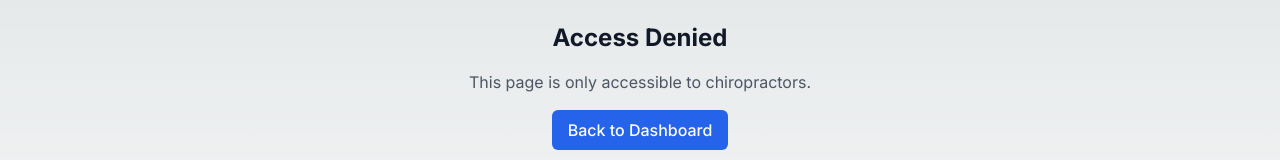
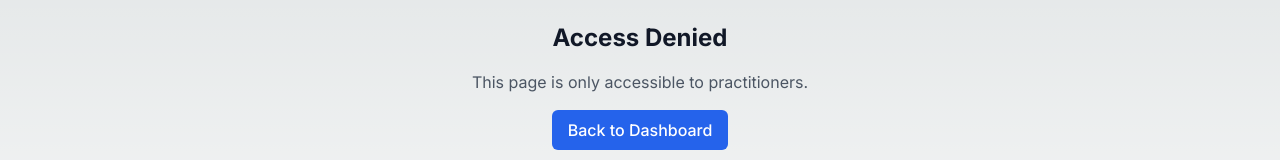
Before and after one commit to JakeDefayette/phav2, a Next.js app: page /dashboard/practice in a window 1280 px wide. Shown: the part 314-474 px from the top of the page. Built offline with nearby package versions, Linux system fonts and the light colour scheme; no server answers; what @react-pdf/renderer would draw is missing.

Commit message:
fix(dashboard): Update practice page to use correct 'practitioner' role instead of 'chiropractor'

```diff
--- a/src/app/dashboard/practice/page.tsx
+++ b/src/app/dashboard/practice/page.tsx
@@ -10,7 +10,7 @@ export default function PracticePage() {
 
   return (
     <RoleGuard
-      requiredRole='chiropractor'
+      requiredRole='practitioner'
       fallback={
         <div className='min-h-screen flex items-center justify-center'>
           <div className='text-center'>
@@ -18,7 +18,7 @@ export default function PracticePage() {
               Access Denied
             </h1>
             <p className='text-gray-600 mb-4'>
-              This page is only accessible to chiropractors.
+              This page is only accessible to practitioners.
             </p>
             <Button
               variant='primary'
@@ -65,7 +65,7 @@ export default function PracticePage() {
                     Welcome, {roleInfo?.displayName}!
                   </h3>
                   <p className='text-blue-700'>
-                    This page is only accessible to users with the chiropractor
+                    This page is only accessible to users with the practitioner
                     role. You have successfully accessed a role-protected route.
                   </p>
                 </div>
```
